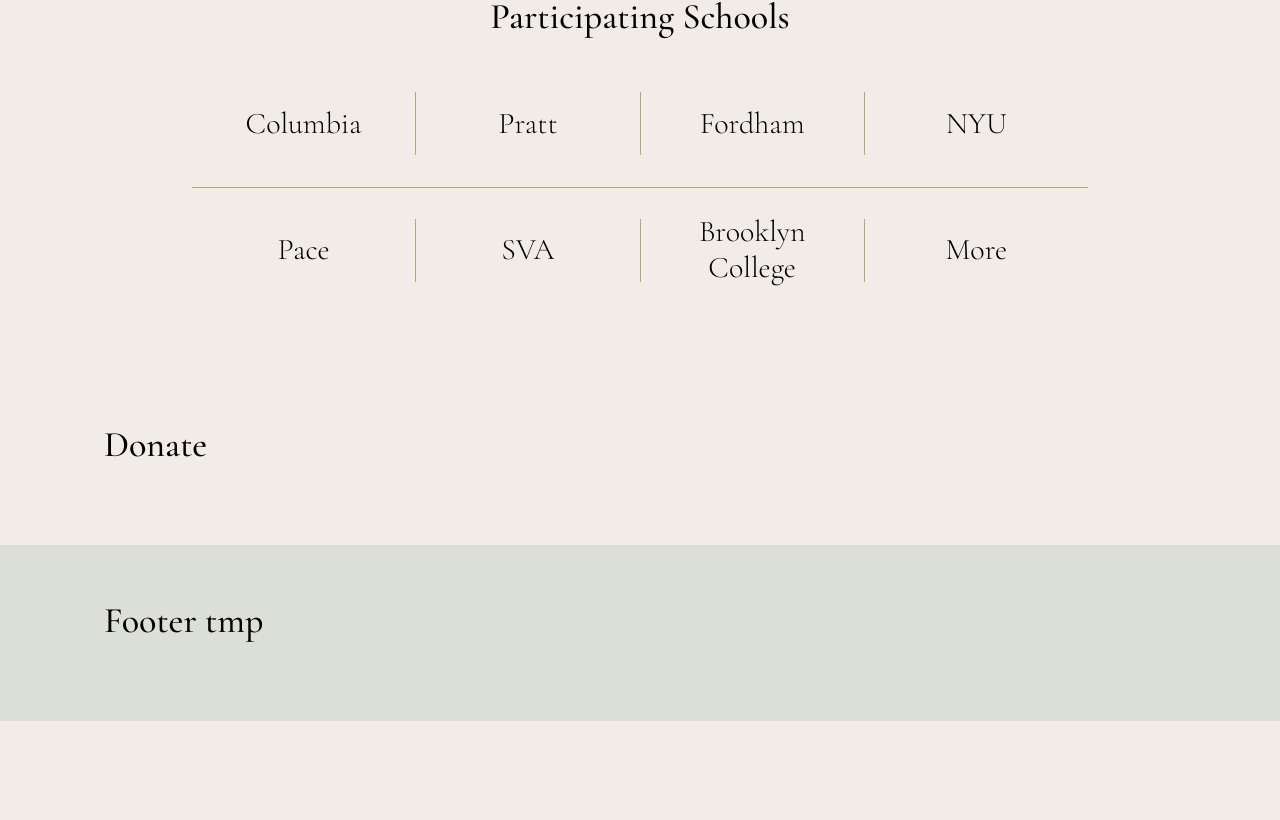
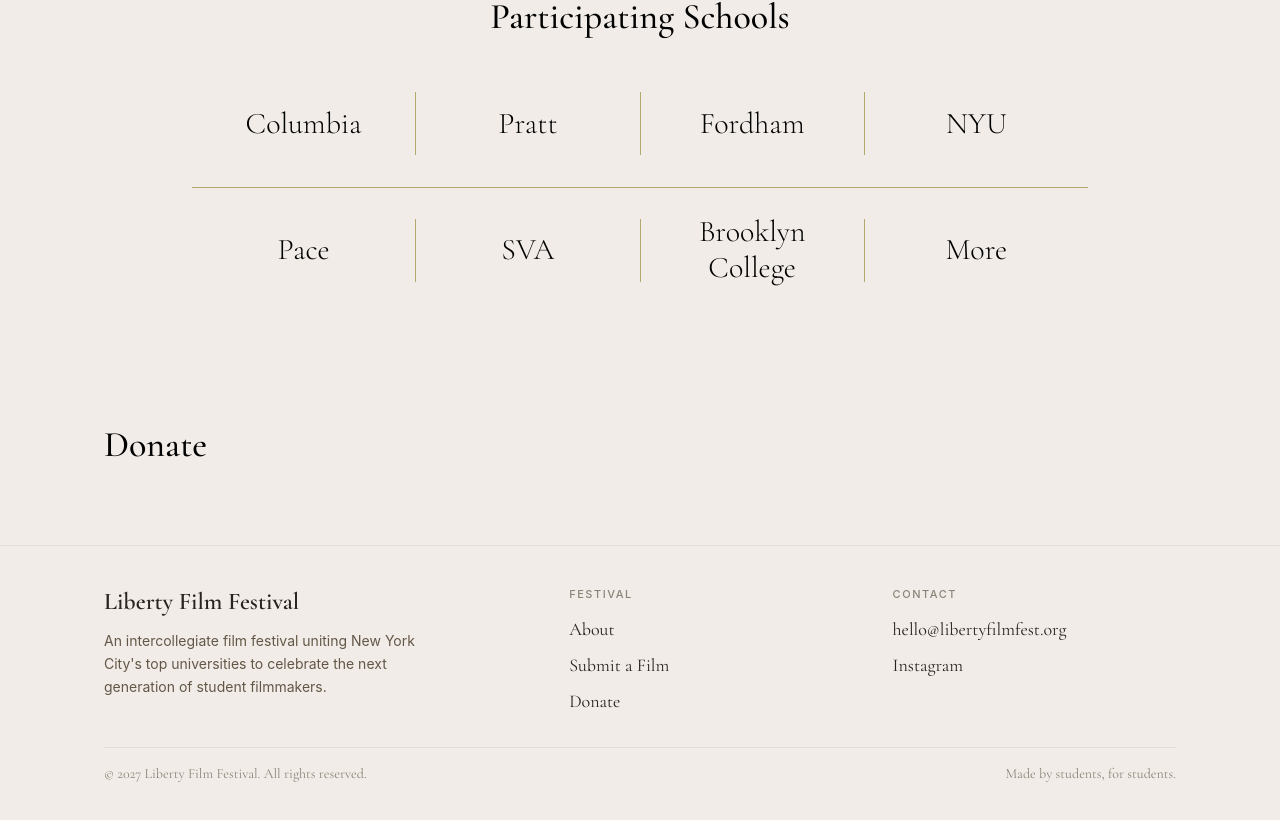
Before and after one commit to Kique9598/liberty_film_festival, a React (Vite) app: page / in a window 1280 px wide. Shown: the part 1495-2315 px from the top of the page. Before the commit the page ends 2216 px from the top, so only its background shows below. Built offline with nearby package versions, Linux system fonts and the light colour scheme.

Commit message:
used AI to make universal footer

```diff
--- a/src/App.tsx
+++ b/src/App.tsx
@@ -1,5 +1,6 @@
 import { BrowserRouter, Routes, Route } from "react-router-dom";
 import Header from "./components/Header.tsx";
+import Footer from "./components/Footer.tsx";
 import Home from "./pages/Home.tsx";
 import About from "./pages/About.tsx";
 import Submit from "./pages/Submit.tsx";
@@ -15,6 +16,7 @@
         <Route path="/submit" element={<Submit />} />
         <Route path="/donate" element={<Donate />} />
       </Routes>
+      <Footer />
     </BrowserRouter>
   );
 };
--- /dev/null
+++ b/src/components/Footer.tsx
@@ -0,0 +1,72 @@
+import { Link } from "react-router-dom";
+
+const sectionLabelClass =
+  "mb-3 block font-sans text-[11px] font-medium uppercase tracking-[0.14em] text-[#8a8578]";
+
+const footerLinkClass =
+  "font-cormorant text-lg text-[#2a2420] transition-colors hover:text-[#635748]";
+
+const Footer = () => {
+  return (
+    <footer className="border-t border-[#e6ddd4] bg-[#F1ECE7]">
+      <div className="mx-auto max-w-6xl px-6 py-8 md:px-10 md:py-10">
+        <div className="grid grid-cols-1 gap-8 sm:grid-cols-2 lg:grid-cols-[1.5fr_1fr_1fr] lg:gap-10">
+          <div className="flex flex-col gap-3">
+            <span className="font-cormorant text-2xl font-semibold text-[#2a2420]">
+              Liberty Film Festival
+            </span>
+            <p className="mb-0 max-w-xs text-sm leading-relaxed text-[#635748]">
+              An intercollegiate film festival uniting New York City's top
+              universities to celebrate the next generation of student
+              filmmakers.
+            </p>
+          </div>
+
+          <div>
+            <span className={sectionLabelClass}>Festival</span>
+            <nav className="flex flex-col gap-2">
+              <Link to="/about" className={footerLinkClass}>
+                About
+              </Link>
+              <Link to="/submit" className={footerLinkClass}>
+                Submit a Film
+              </Link>
+              <Link to="/donate" className={footerLinkClass}>
+                Donate
+              </Link>
+            </nav>
+          </div>
+
+          <div>
+            <span className={sectionLabelClass}>Contact</span>
+            <div className="flex flex-col gap-2">
+              <a
+                href="mailto:hello@libertyfilmfest.org"
+                className={footerLinkClass}
+              >
+                hello@libertyfilmfest.org
+              </a>
+              <a
+                href="#"
+                className={footerLinkClass}
+              >
+                Instagram
+              </a>
+            </div>
+          </div>
+        </div>
+
+        <div className="mt-8 flex flex-col gap-2 border-t border-[#e6ddd4] pt-4 sm:flex-row sm:items-center sm:justify-between">
+          <p className="mb-0 font-cormorant text-sm text-[#8a8578]">
+            © 2027 Liberty Film Festival. All rights reserved.
+          </p>
+          <p className="mb-0 font-cormorant text-sm text-[#8a8578]">
+            Made by students, for students.
+          </p>
+        </div>
+      </div>
+    </footer>
+  );
+};
+
+export default Footer;
--- a/src/pages/Home.tsx
+++ b/src/pages/Home.tsx
@@ -95,9 +95,6 @@
       <Section>
         <h2>Donate</h2>
       </Section>
-      <Section className="bg-[#DCDFD5]">
-        <h2>Footer tmp</h2>
-      </Section>
     </>
   );
 };
```
